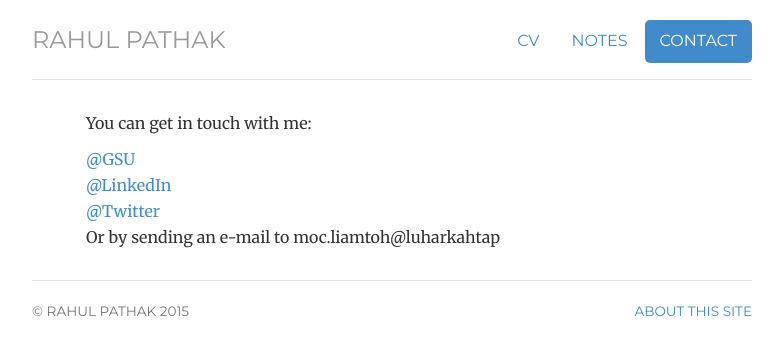
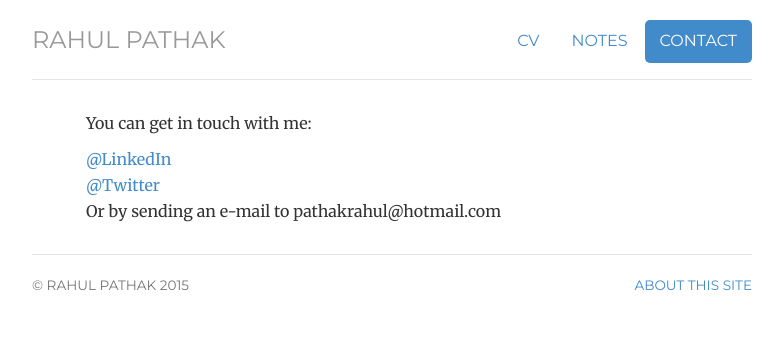
Before and after one commit to pathak-rahul/pathak-rahul.github.io, a Jekyll site: the page built from contact/index.html, in a window 1280 px wide. Shown: the top 355 px of the page, without its empty margins (248-1031 px from the left). Built offline with Jekyll 4.4.1, drawn with Linux system fonts in a browser that asks for light colours.

Commit message:
Update index.html

```diff
--- a/contact/index.html
+++ b/contact/index.html
@@ -12,10 +12,9 @@ description: Contact information for Rahul Pathak
 	<p>You can get in touch with me:</p>
 
 	<ul class="list-unstyled">
-	<li><a href="http://www.lib.umich.edu/users/jmcglone">@GSU</a></li>
 	<li><a href="http://www.linkedin.com/in/pathaksocial/">@LinkedIn</a></li>
 	<li><a href="https://twitter.com/pathaksocial/">@Twitter</a></li>
-	<li>Or by sending an e-mail to <span class="obfuscate">pathakrahul@hotmail.com</span></li>
+	<li>Or by sending an e-mail to <span class="pathakrahul@hotmail.com">pathakrahul@hotmail.com</span></li>
 	</ul>
 
 </div>
```
